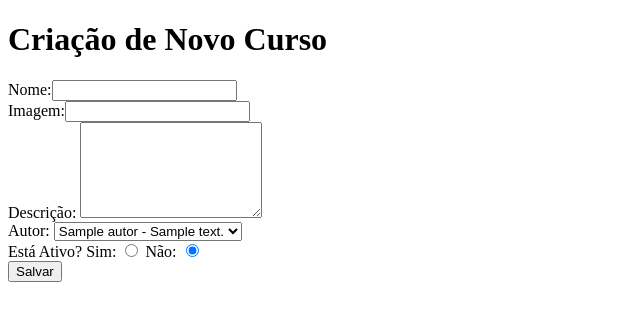
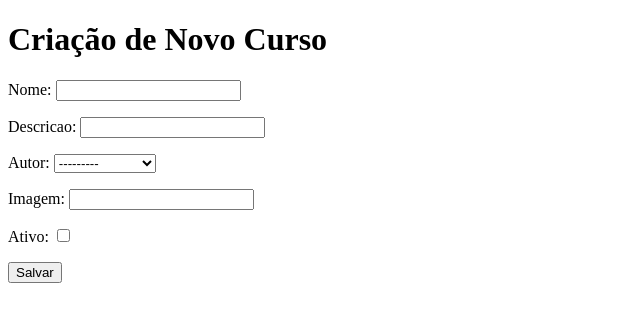
Before and after one commit to huogerac/django_cursos, a Django app: page /cursos/form in a window 1280 px wide. Shown: the top 322 px of the page, without its empty margins (0-640 px from the left). Run offline with Django 4.2, Linux system fonts and the light colour scheme; tables that the repository leaves empty hold one stand-in row (values such as "Sample post").

Commit message:
Criado código de validação usando forms em uma function based view

```diff
--- a/cursos/forms.py
+++ b/cursos/forms.py
@@ -1,6 +1,6 @@
 from django import forms
 
-from .models import Curso
+from .models import Curso, Autor
 
 
 class CursoModelForm(forms.ModelForm):
@@ -12,3 +12,13 @@ class CursoModelForm(forms.ModelForm):
             "imagem",
             "autor",
         ]
+
+
+class CursoForm(forms.Form):
+    nome = forms.CharField(max_length=128, required=True)
+    descricao = forms.CharField(required=True)
+    autor = forms.ModelChoiceField(queryset=Autor.objects.order_by('nome').all())
+    imagem = forms.URLField(
+        max_length=1024,
+    )
+    ativo = forms.BooleanField(required=False)
--- a/cursos/templates/cursos/cursos_form.html
+++ b/cursos/templates/cursos/cursos_form.html
@@ -8,31 +8,7 @@
    <h1>Criação de Novo Curso</h1>
     <form action="{% url 'cursos.form' %}" method="post">
         {% csrf_token %}
-        <div>
-            <div style="color: red">{{ erros.nome }}</div>
-            Nome:<input type="text" name="nome" value="{{ curso.nome }}" />
-
-        </div>
-        <div>
-            <div style="color: red">{{ erros.imagem }}</div>
-            Imagem:<input type="text" name="imagem" value="{{ curso.imagem }}" />
-        </div>
-        <div>
-            Descrição: <textarea rows="6" name="descricao" >{{ curso.descricao }}</textarea>
-        </div>
-        <div>
-            Autor:
-            <select name="author">
-                {% for autor in autores %}
-
-                <option value="{{ autor.id }}" {% if autor.id == curso.autor_id %}selected="selected"{% endif %}>{{ autor.nome }} - {{ autor.bio }}</option>
-                {% endfor %}
-            </select>
-        </div>        <div>
-            Está Ativo?
-            Sim: <input type="radio" name="ativo" value="True" {% if curso.ativo %}checked="checked"{% endif %} />
-            Não: <input type="radio" name="ativo" value="False" {% if not curso.ativo %}checked="checked"{% endif %} />
-        </div>
+        {{ form.as_p }}
         <button type="submit">Salvar</button>
 
     </form>
--- a/cursos/views.py
+++ b/cursos/views.py
@@ -4,7 +4,7 @@ from django.db.utils import IntegrityError
 from django.views.generic.edit import CreateView, UpdateView
 from django.http import JsonResponse, HttpResponse
 
-from cursos.forms import CursoModelForm
+from cursos.forms import CursoModelForm, CursoForm
 from cursos.models import Curso, CursoLikes, Autor
 
 
@@ -93,37 +93,17 @@ def api_like_no_curso(request, pk):
 
 def cursos_form(request):
     if request.method == 'POST':
-        nome_post = request.POST.get('nome')
-        descricao_post = request.POST.get('descricao')
-        imagem_post = request.POST.get('imagem', '')
-        ativo_post = request.POST.get('ativo', 'false').lower() == 'true'
-        autor_id = int(request.POST.get('author'))
-        curso_objeto = Curso(
-            nome=nome_post,
-            descricao=descricao_post,
-            imagem=imagem_post,
-            ativo=ativo_post,
-            autor_id=autor_id
-
-        )
-        erros = {}
-        try:
-            if len(imagem_post) == 0:
-                erros['imagem']='A Imagem é um campo obrigatório'
-                raise IntegrityError()
-            curso_objeto.save()
-        except IntegrityError:
-            autores = list(Autor.objects.order_by('nome').all())
-            erros['nome'] = 'Nome de curso duplicado, escolha outro'
+        form = CursoModelForm(request.POST)
+        if form.is_valid():
+            form.save()
+            return redirect('cursos.listar.tudo')
+        else:
             contexto = {
-                'autores': autores,
-                'erros': erros,
-                'curso': curso_objeto
+                'form': form,
             }
             return render(request, 'cursos/cursos_form.html', contexto, status=400)
-        else:
-            return redirect('cursos.listar.tudo')
 
-    autores = Autor.objects.order_by('nome').all()
-    contexto = {'autores': autores}
+    contexto = {
+        'form': CursoForm()
+    }
     return render(request, 'cursos/cursos_form.html', contexto)
```
